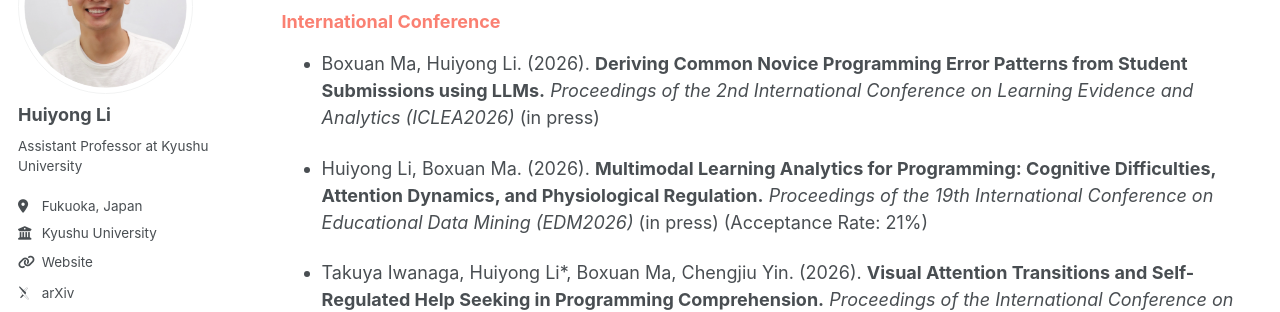
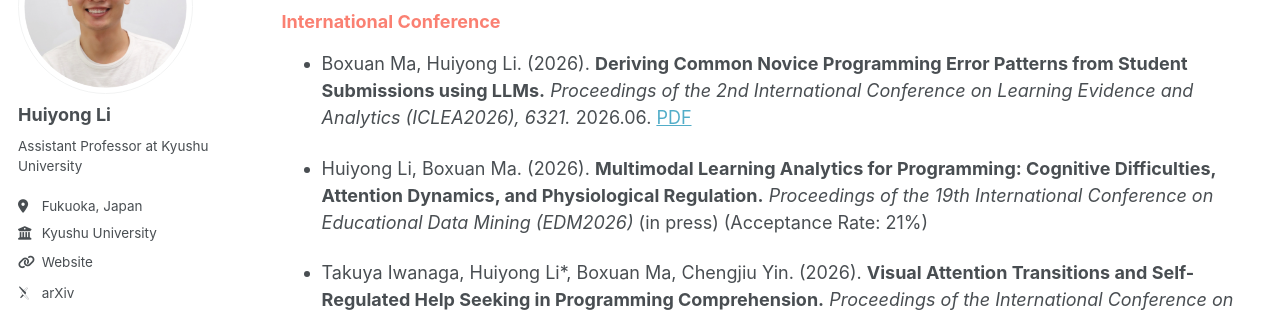
Before and after one commit to li-huiyong/li-huiyong.github.io, a Jekyll site: the page built from _pages/publications.md, in a window 1280 px wide and 900 px high, scrolled down 1875 px. Shown: the part 180-492 px from the top of the window. Built offline with Jekyll 4.4.1, drawn with Linux system fonts in a browser that asks for light colours; some web fonts are replaced.

Commit message:
add ICLEA2026 pdf link

```diff
--- a/_pages/publications.md
+++ b/_pages/publications.md
@@ -49,7 +49,7 @@ author_profile: true
 
 ### <span style="color: Salmon; ">International Conference</span>
 
-* Boxuan Ma, Huiyong Li. (2026). **Deriving Common Novice Programming Error Patterns from Student Submissions using LLMs.** _Proceedings of the 2nd International Conference on Learning Evidence and Analytics (ICLEA2026)_ (in press)
+* Boxuan Ma, Huiyong Li. (2026). **Deriving Common Novice Programming Error Patterns from Student Submissions using LLMs.** _Proceedings of the 2nd International Conference on Learning Evidence and Analytics (ICLEA2026), 6321._ 2026.06. [PDF](https://library.apsce.net/index.php/ICLEA/article/view/6321){:target="_blank"}
 
 * Huiyong Li, Boxuan Ma. (2026). **Multimodal Learning Analytics for Programming: Cognitive Difficulties, Attention Dynamics, and Physiological Regulation.** _Proceedings of the 19th International Conference on Educational Data Mining (EDM2026)_  (in press) (Acceptance Rate: 21%)
 
```
